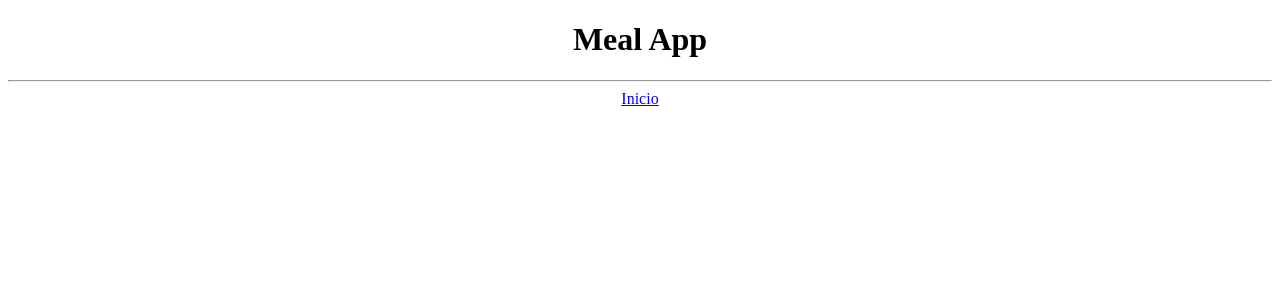
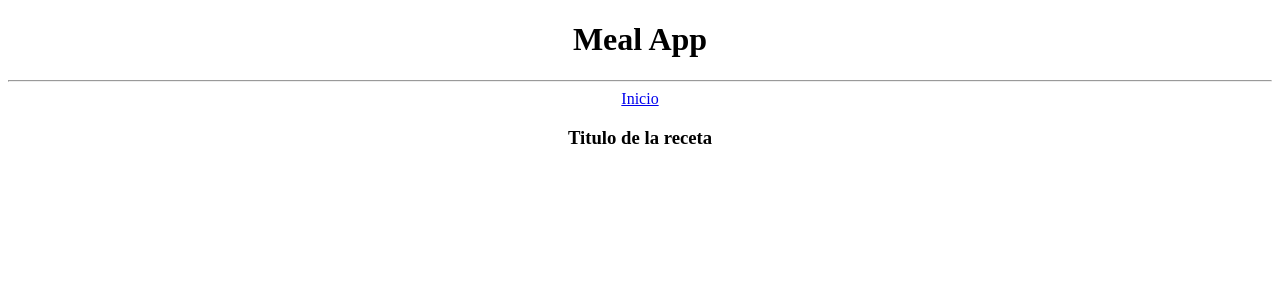
Before and after one commit to Geral-code/Meal-App-Vue, a Vue app: page /meal/1 in a window 1280 px wide. Shown: the top 300 px of the page. Built offline with nearby package versions, Linux system fonts and the light colour scheme; no server answers.

Commit message:
recetas por categoria

```diff
--- a/src/components/MealDetails.vue
+++ b/src/components/MealDetails.vue
@@ -1,9 +1,39 @@
 <template>
+
+<div>
+    <h3> {{ meal_title }} </h3>
+
+</div>
 
 </template>
 
 <script>
+import axios from 'axios';
+
+
 export default {
+    name: "MealDetails",
+
+    data(){
+        return {
+            meal_title: "Titulo de la receta" //this.$route.params.title,
+
+        }
+    },
+    mounted() {
+
+
+       axios
+      .get("http://themealdb.com/api/json/v1/1/lookup.php?i=" + this.$route.params)
+      .then((res) => {
+    //   this.meals = res.data.meals;
+        console.log(res);
+      })
+      .catch((err) => {
+        console.log(err);
+      });
+    }
+
 
 }
 </script>
```
